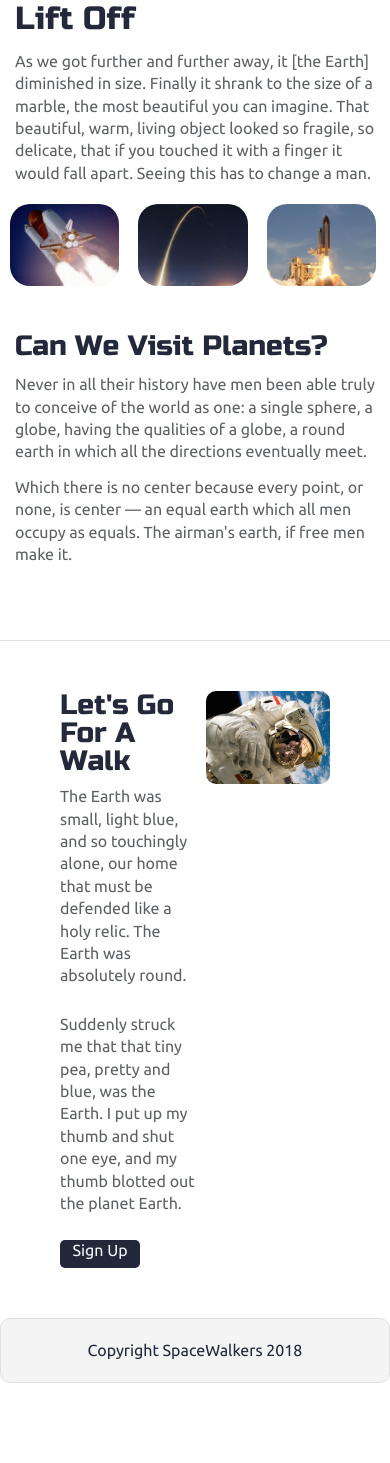
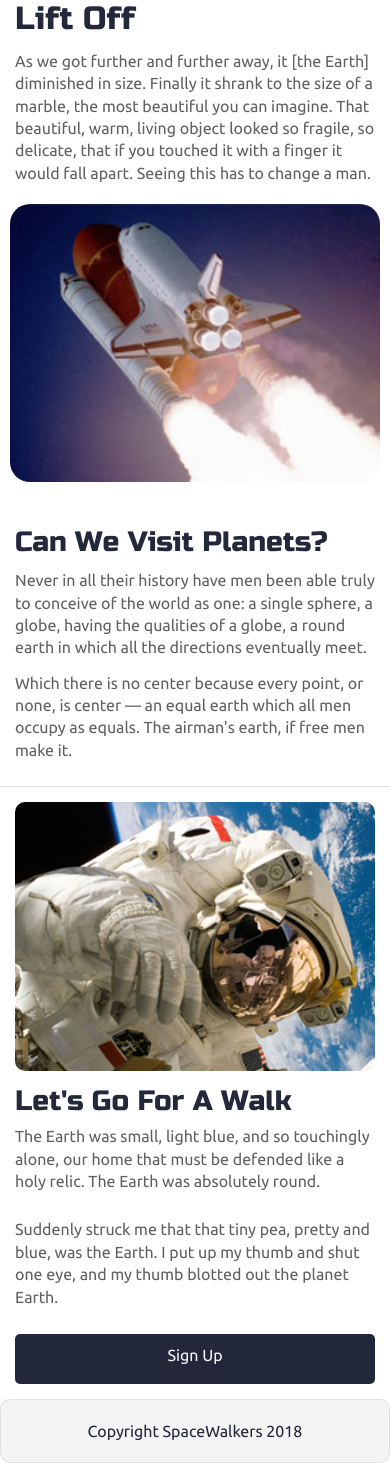
Before and after one commit to bloominstituteoftechnology/Sprint-Challenge--Advanced-CSS, a PHP site: page / in a window 390 px wide. Shown: the part 178-1641 px from the top of the page. Before the commit the page ends 1561 px from the top, so only its background shows below. Run offline with PHP 8.4, Linux system fonts and the light colour scheme.

Commit message:
finished mobile view; still need one more mixin

```diff
--- a/css/index.css
+++ b/css/index.css
@@ -210,6 +210,21 @@ footer {
   width: 100%;
   border-radius: 5px;
 }
+@media (max-width: 500px) {
+  .home .space-images .blast {
+    width: 100%;
+  }
+}
+@media (max-width: 500px) {
+  .home .space-images .sky {
+    display: none;
+  }
+}
+@media (max-width: 500px) {
+  .home .space-images .launch {
+    display: none;
+  }
+}
 .home .space-images {
   display: flex;
   flex-wrap: wrap;
@@ -237,6 +252,13 @@ footer {
   display: flex;
   justify-content: center;
 }
+@media (max-width: 500px) {
+  .home .walk {
+    margin-top: 10px;
+    padding: 15px;
+    flex-direction: column-reverse;
+  }
+}
 .home .walk .walk-text {
   width: 50%;
 }
@@ -260,6 +282,19 @@ footer {
   background-color: #F6F7F8;
   color: #22283A;
 }
+@media (max-width: 500px) {
+  .home .walk .walk-text .btn {
+    width: 100%;
+    height: 50px;
+    padding: 3.5%;
+  }
+}
+@media (max-width: 500px) {
+  .home .walk .walk-text {
+    width: 100%;
+    margin-top: 4%;
+  }
+}
 .home .walk .walk-img {
   width: 46%;
   margin-left: 4%;
@@ -269,3 +304,9 @@ footer {
   height: auto;
   border-radius: 10px;
 }
+@media (max-width: 500px) {
+  .home .walk .walk-img {
+    width: 100%;
+    margin-left: 0%;
+  }
+}
--- a/less/home-page.less
+++ b/less/home-page.less
@@ -10,6 +10,24 @@
     img {
       width: 100%;
       border-radius: 5px;
+    }
+  }
+  .space-images {
+    .blast {
+      @media @phone {
+        width: 100%;
+      }
+    }
+    .sky {
+      @media @phone {
+        display: none;
+      }
+
+    }
+    .launch {
+      @media @phone {
+        display: none;
+      }
     }
   }
   .space-images {
@@ -38,6 +56,12 @@
     padding: 50px 60px;
     display: flex;
     justify-content: center;
+
+    @media @phone {
+      margin-top: 10px;
+      padding: 15px;
+      flex-direction: column-reverse;
+    }
     .walk-text {
       width: 50%;
       h3 {
@@ -48,6 +72,17 @@
       }
       .btn {
         .button(@btn-bg-color, @btn-font-color, 80px, 28px, 1.6rem);
+
+        @media @phone {
+          width: 100%;
+          height: 50px;
+          padding: 3.5%;
+        }
+      }
+
+      @media @phone {
+        width: 100%;
+        margin-top: 4%;
       }
     }
     .walk-img {
@@ -58,6 +93,11 @@
         height: auto;
         border-radius: 10px;
       }
+
+      @media @phone {
+        width: 100%;
+        margin-left: 0%;
+      }
     }
   }
 } // home
--- a/less/mixins.less
+++ b/less/mixins.less
@@ -5,7 +5,7 @@
 }
 
 //parametric mixin
-.button (@bgcolor, @fntcolor, @width, @height, @fntsize) {
+.button(@bgcolor, @fntcolor, @width, @height, @fntsize) {
   background-color: @bgcolor;
   color: @fntcolor;
   border-radius: 5px;
--- a/less/variables.less
+++ b/less/variables.less
@@ -25,3 +25,4 @@
 @border-real: #dee2e6;
 
 // Mobile var
+@phone: ~"(max-width: 500px)";
```
Also changed, not shown: README.md.
